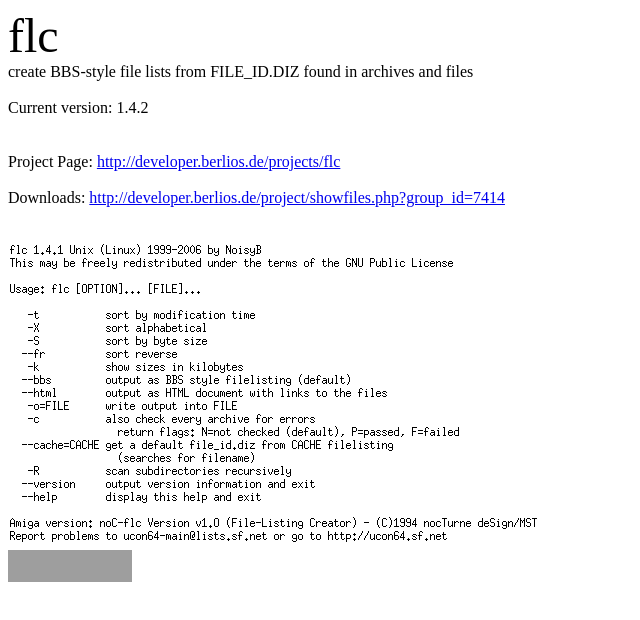
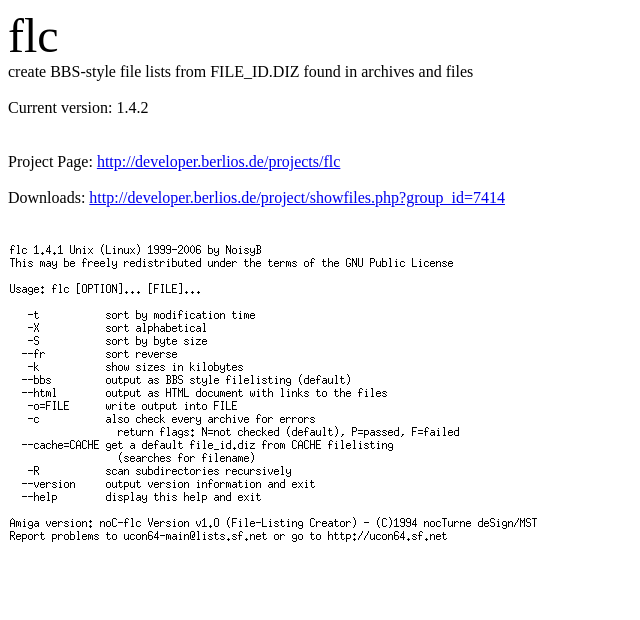
Before and after one commit to BackupTheBerlios/flc, a plain HTML site: page htdocs/index.htm in a window 1280 px wide. Shown: the whole page, without its empty margins (0-640 px from the left). Drawn offline with Linux system fonts and the light colour scheme; grey boxes are pictures that could not be loaded.

Commit message:
*** empty log message ***

```diff
--- a/htdocs/index.htm
+++ b/htdocs/index.htm
@@ -37,8 +37,8 @@ Downloads:  <a href="http://developer.berlios.de/project/showfiles.php?group_id=
 <br>
 <img src="images/flc.png" border="0">
 <br>
-<a href="http://developer.berlios.de" title="BerliOS Developer"> <img src="http://developer.berlios.de/bslogo.php?group_id=7414" width="124px" height="32px" border="0" alt="BerliOS Developer Logo"></a>
-<br>
+<!--a href="http://developer.berlios.de" title="BerliOS Developer"> <img src="http://developer.berlios.de/bslogo.php?group_id=7414" width="124px" height="32px" border="0" alt="BerliOS Developer Logo"></a>
+<br-->
 
 <!-- Begin webstats4U code -->
 <!-- Title: dicmage -->
```
Also changed, not shown: htdocs/index.html (+2 -2 lines).
